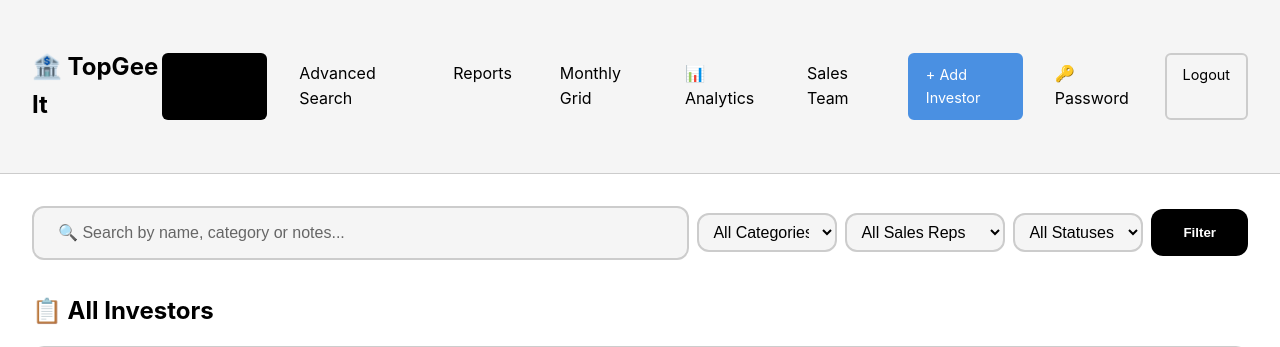
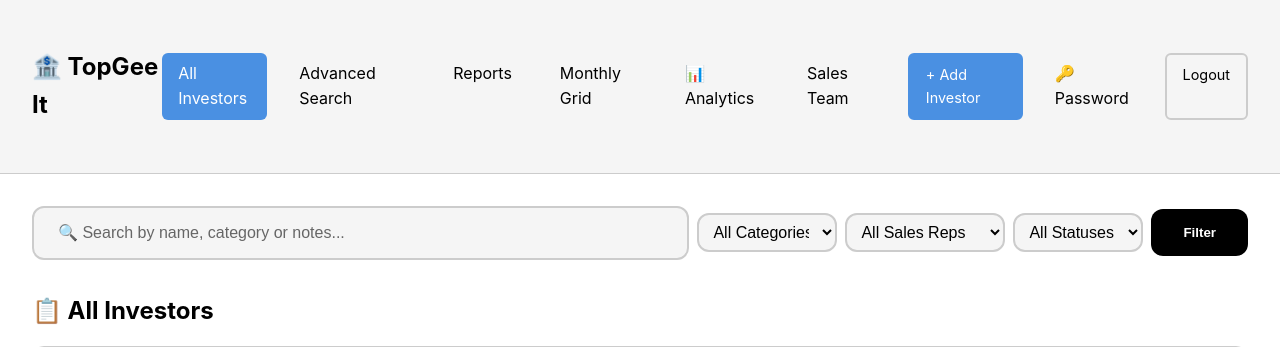
Before and after one commit to fastwheelcom-collab/topgee-investment-system, a Flask app: page / in a window 1280 px wide. Shown: the top 347 px of the page. Run offline with Flask 3, Linux system fonts and the light colour scheme; the visitor is signed in with stand-in values (Sample User, id 1); data comes from the database, SQL or seed files in the repository; data that the repository does not hold is empty.

Commit message:
Fix: active nav tab black → blue with white text

```diff
--- a/static/css/style.css
+++ b/static/css/style.css
@@ -75,7 +75,8 @@ body {
 }
 
 .nav-links a.active {
-    background: var(--primary);
+    background: var(--blue);
+    color: white;
 }
 
 /* Container */
```
